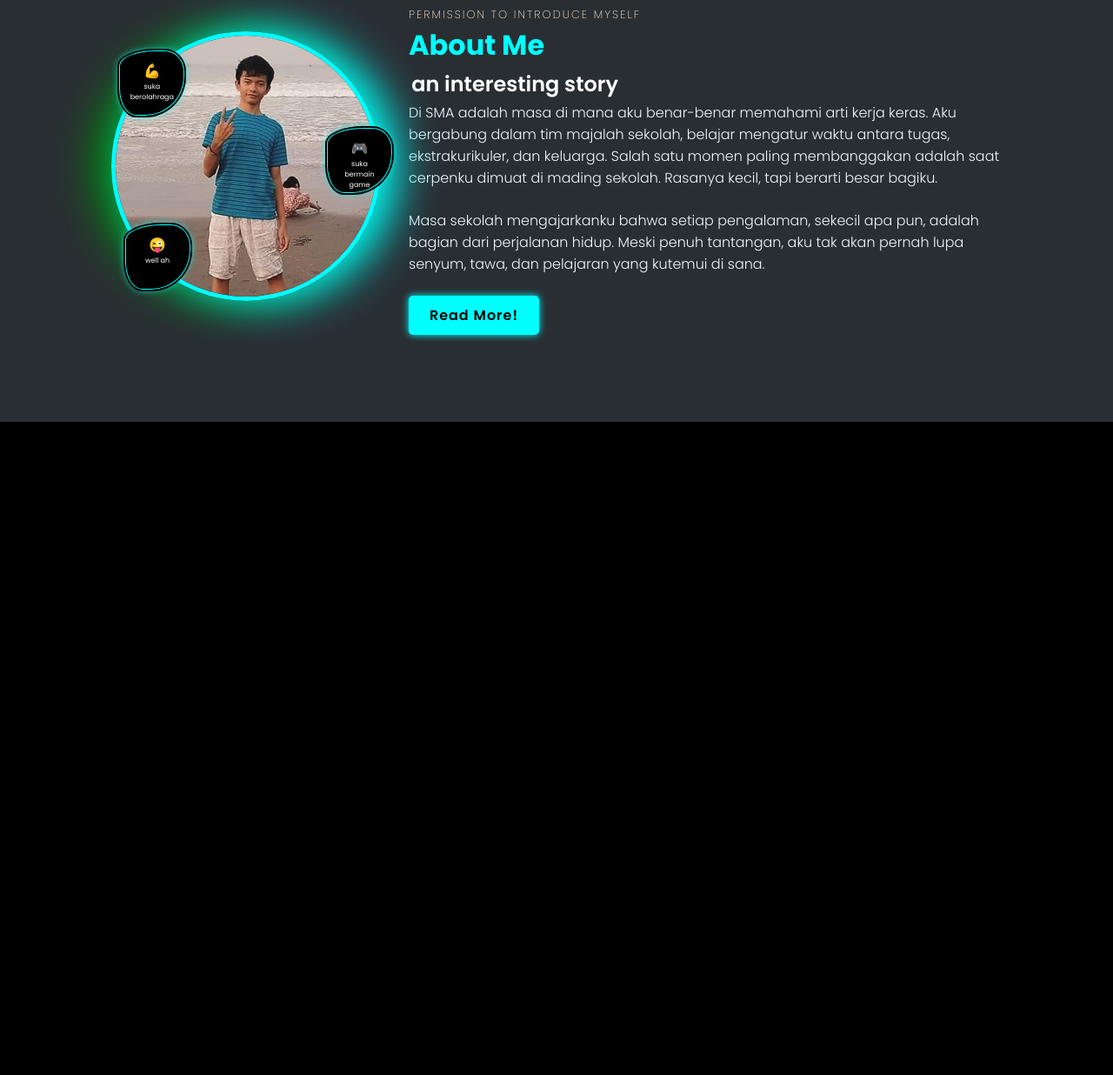
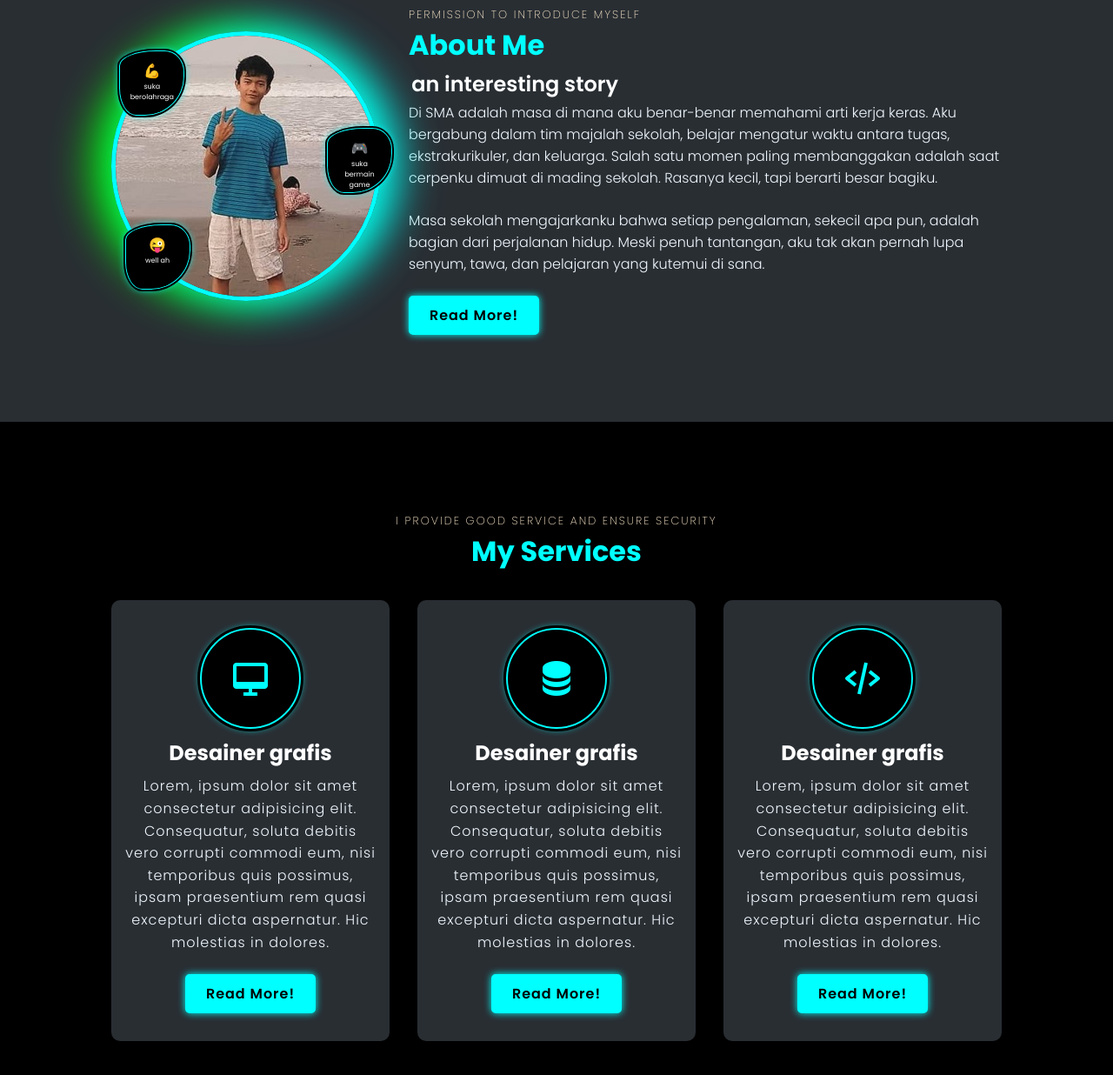
Before and after one commit to Rajasaut/itw2024_243040039, a plain HTML site: page latihan/itw2024_project1_243040039 (portfolio)/index.html in a window 1280 px wide. Shown: the part 976-2212 px from the top of the page at 87% size. Before the commit the page ends 1461 px from the top, so only its background shows below. Drawn offline with nearby package versions, Linux system fonts and the light colour scheme.

Commit message:
dalam peroses pengerjaan hehe

```diff
--- a/latihan/itw2024_project1_243040039 (portfolio)/css/style.css
+++ b/latihan/itw2024_project1_243040039 (portfolio)/css/style.css
@@ -419,7 +419,7 @@ a.btn:nth-child(2)::before {
   height: auto;
   border-radius: 100%;
   border: 5px solid aqua;
-  box-shadow: 20px 0 50px 0 aqua, -20px 0 50px 0 green;
+  box-shadow: 20px 0 50px 0 aqua, -20px 0 50px 0 rgb(1, 255, 1);
 }
 
 .about-content span {
@@ -505,3 +505,79 @@ a.btn:nth-child(2)::before {
     border-radius: 60% 30% 60% 25% / 20% 31% 60% 40%;
   }
 }
+
+/*  -------------------- Bagian Services ---------------- */
+.text-services {
+  width: 100%;
+  text-align: center;
+  margin-bottom: 2rem;
+  color: var(--normal-font);
+}
+
+.text-services h2 {
+  color: var(--hover-color);
+  font-size: var(--normal-font);
+}
+
+.text-services span {
+  color: blanchedalmond;
+  font-size: 0.8rem;
+  font-weight: 200;
+  letter-spacing: 2px;
+  text-transform: uppercase;
+}
+
+.bagian-services {
+  display: flex;
+  justify-content: center;
+  align-items: center;
+  flex-wrap: wrap;
+  gap: 2rem;
+}
+
+.bagian-services .service-box {
+  flex: 1 1 18rem;
+  padding: 2rem 1rem 2rem;
+  text-align: center;
+  background-color: var(--secon-bg-color);
+  transition: transform 0.4s;
+  border-radius: 10px;
+}
+
+/* merapihkan bolder jadi di teangah */
+.service-btn {
+  width: auto;
+  justify-content: center;
+}
+
+/* membuat animasi pada bolder */
+.service-box:hover {
+  transform: translateY(-0.7rem);
+}
+
+.service-icon {
+  border: 2px solid var(--hover-color);
+  padding: 2rem;
+  background-color: var(--bg-color);
+  display: flex;
+  align-items: center;
+  font-size: 3rem;
+  border-radius: 50%;
+  position: relative;
+  color: var(--hover-color);
+  box-shadow: var(--neon--box--shadow);
+  outline: 3px solid var(--bg-color);
+}
+
+.service-box h3 {
+  margin-top: 10px;
+  font-size: 1.5rem;
+}
+
+.service-box p {
+  margin: 0.5rem 0 1.5rem 0;
+  font-weight: 300;
+  letter-spacing: 1px;
+  color: aliceblue;
+  line-height: 1.6;
+}
--- a/latihan/itw2024_project1_243040039 (portfolio)/index.html
+++ b/latihan/itw2024_project1_243040039 (portfolio)/index.html
@@ -25,8 +25,8 @@
       <div id="menu-icon" class="bx bx-menu"></div>
     </header>
 
-    <!------------ home secrion ----------->
-    <section id="home" class="home">
+    <!------------ Bagian home  ----------->
+    <section id="Home" class="home">
       <div class="home-content">
         <h1>Hello i am Raja saut sihaloho 👨‍🎓</h1>
         <div class="text">
@@ -149,7 +149,7 @@
       </div>
     </section>
 
-    <!------------ About secrion ----------->
+    <!------------ Bagian About ----------->
     <section id="About" class="About">
       <div class="img-about">
         <img src="img/raja1.png.jpg" alt="" />
@@ -190,6 +190,58 @@
       </div>
     </section>
 
+    <!------------ Bagian Services ----------->
+    <section id="Services" class="Services">
+      <div class="text-services">
+        <span>I provide good service and ensure security</span>
+        <h2>My Services</h2>
+      </div>
+
+      <div class="bagian-services">
+        <div class="service-box">
+          <i class="bx bx-desktop service-icon"></i>
+          <h3>Desainer grafis</h3>
+          <p>
+            Lorem, ipsum dolor sit amet consectetur adipisicing elit.
+            Consequatur, soluta debitis vero corrupti commodi eum, nisi
+            temporibus quis possimus, ipsam praesentium rem quasi excepturi
+            dicta aspernatur. Hic molestias in dolores.
+          </p>
+          <div class="btn-box service-btn">
+            <a href="#" class="btn">Read More!</a>
+          </div>
+        </div>
+
+        <div class="service-box">
+          <i class="bx bxs-data service-icon"></i>
+          <h3>Desainer grafis</h3>
+          <p>
+            Lorem, ipsum dolor sit amet consectetur adipisicing elit.
+            Consequatur, soluta debitis vero corrupti commodi eum, nisi
+            temporibus quis possimus, ipsam praesentium rem quasi excepturi
+            dicta aspernatur. Hic molestias in dolores.
+          </p>
+          <div class="btn-box service-btn">
+            <a href="#" class="btn">Read More!</a>
+          </div>
+        </div>
+
+        <div class="service-box">
+          <i class="bx bx-code-alt service-icon"></i>
+          <h3>Desainer grafis</h3>
+          <p>
+            Lorem, ipsum dolor sit amet consectetur adipisicing elit.
+            Consequatur, soluta debitis vero corrupti commodi eum, nisi
+            temporibus quis possimus, ipsam praesentium rem quasi excepturi
+            dicta aspernatur. Hic molestias in dolores.
+          </p>
+          <div class="btn-box service-btn">
+            <a href="#" class="btn">Read More!</a>
+          </div>
+        </div>
+      </div>
+    </section>
+
     <script src="js/main.js"></script>
   </body>
 </html>
```
